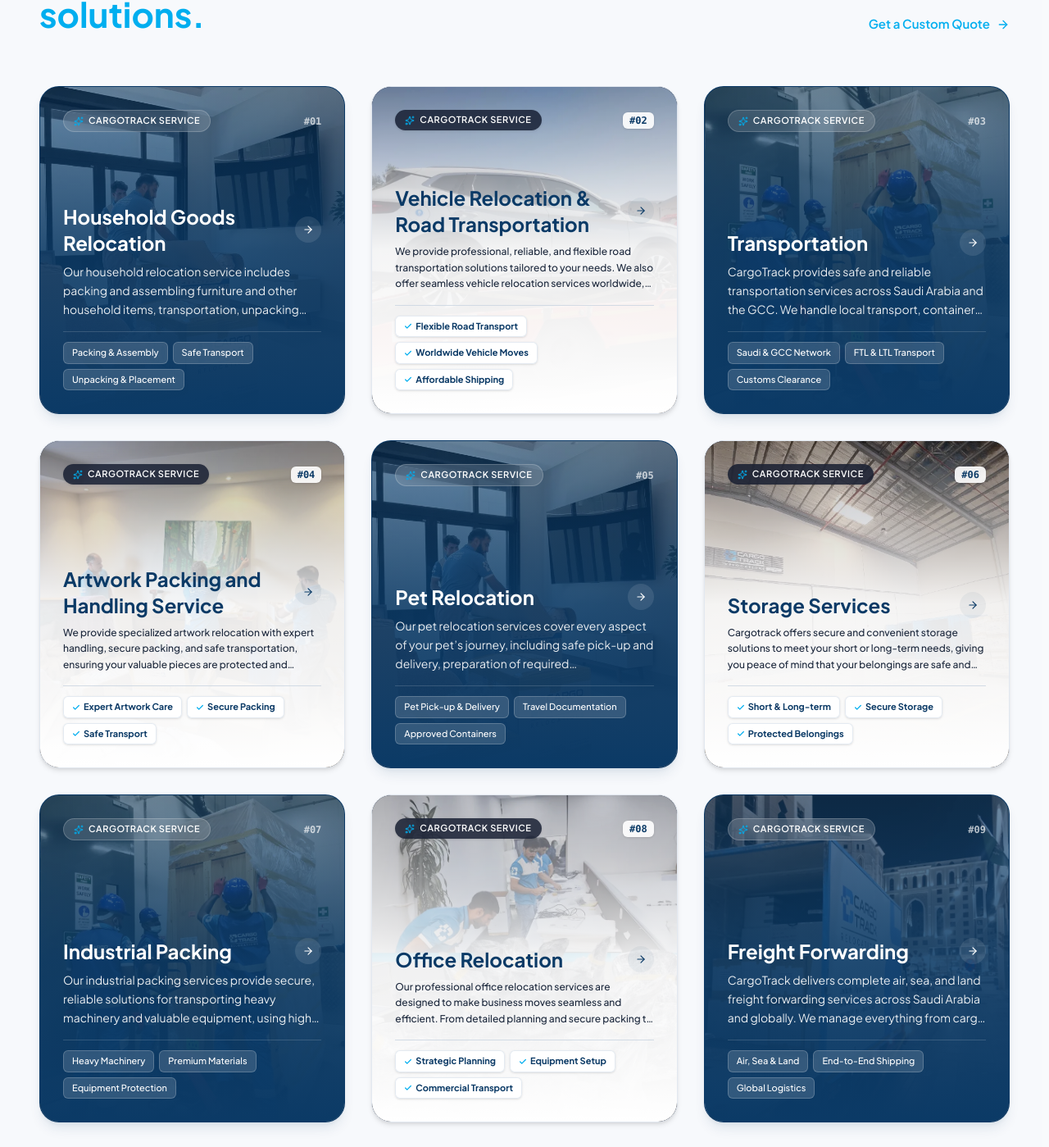
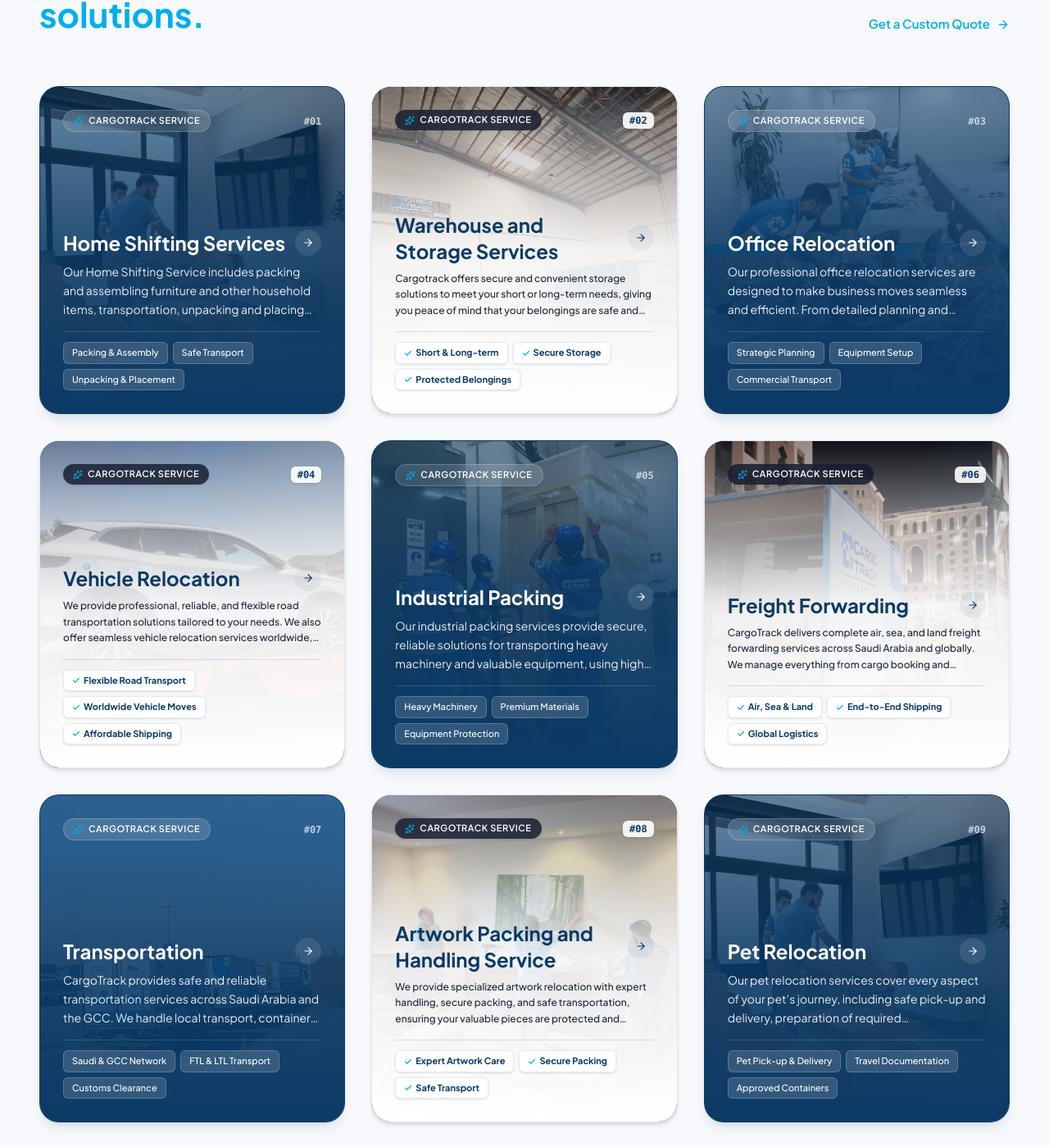
Before and after one commit to afham/cargo-track-website, a Next.js app: page /en in a window 1280 px wide. Shown: the part 2414-3813 px from the top of the page at 82% size. Built offline with nearby package versions, Linux system fonts and the light colour scheme; no server answers.

Commit message:
landing page changes added

```diff
--- a/app/modules/FooterSection.tsx
+++ b/app/modules/FooterSection.tsx
@@ -282,15 +282,14 @@ export const FooterSection = () => {
                 const name = t(`servicesList.${idx}.name`);
                 const slug = t(`servicesList.${idx}.slug`);
                 return (
-                  <li key={slug}>
-                    <a
-                      href={`#${slug}`}
-                      className="text-white/70 text-[13px] hover:text-white transition-colors relative group w-fit text-start inline-block"
-                    >
-                      {name}
-                      <span className="absolute -bottom-0.5 start-0 w-0 h-[1px] bg-primary group-hover:w-full transition-all duration-300" />
-                    </a>
-                  </li>
+                  <Link
+                    key={slug}
+                    href={`services/${slug}`}
+                    className="text-white/70 text-[13px] hover:text-white transition-colors relative group w-fit text-start inline-block"
+                  >
+                    {name}
+                    <span className="absolute -bottom-0.5 start-0 w-0 h-[1px] bg-primary group-hover:w-full transition-all duration-300" />
+                  </Link>
                 );
               })}
             </ul>
--- a/lib/services-data.ts
+++ b/lib/services-data.ts
@@ -1,26 +1,32 @@
 // lib/services-data.ts
 export const SERVICE_ITEMS = [
   {
-    slug: "household-goods-relocation",
+    slug: "home-shifting-services",
     index: 0,
     image: "/assets/photos2.webp",
   },
   {
-    slug: "vehicle-relocation-and-transportation",
+    slug: "warehouse-and-storage-services",
     index: 1,
+    image: "/assets/photos17.webp",
+  },
+  {
+    slug: "office-relocation",
+    index: 2,
+    image: "/assets/photos7.webp",
+  },
+  {
+    slug: "vehicle-relocation",
+    index: 3,
     image: "/assets/photos5.webp",
   },
-  { slug: "transportation", index: 2, image: "/assets/photos6.webp" },
-  { slug: "artwork-moving", index: 3, image: "/assets/photos18.webp" },
-  { slug: "pet-relocation", index: 4, image: "/assets/photos2.webp" },
-  { slug: "storage-services", index: 5, image: "/assets/photos17.webp" },
-  { slug: "industrial-packing", index: 6, image: "/assets/photos6.webp" },
-  {
-    slug: "office-relocation",
-    index: 7,
-    image: "/assets/photos7.webp",
-  },
-  { slug: "freight-forwarding", index: 8, image: "/assets/photos15.webp" },
+  { slug: "industrial-packing", index: 4, image: "/assets/photos6.webp" },
+  { slug: "freight-forwarding", index: 5, image: "/assets/photos15.webp" },
+
+  { slug: "transportation", index: 6, image: "/assets/photos9.webp" },
+  { slug: "artwork-moving", index: 7, image: "/assets/photos18.webp" },
+  { slug: "pet-relocation", index: 8, image: "/assets/photos2.webp" },
+
   { slug: "piligrim-moving", index: 9, image: "/assets/photos14.webp" },
   { slug: "mobility-services", index: 10, image: "/assets/photos13.webp" },
   { slug: "deep-cleaning-services", index: 11, image: "/assets/photos12.webp" },
--- a/messages/en.json
+++ b/messages/en.json
@@ -175,8 +175,8 @@
     "services": [
       {
         "id": "01",
-        "title": "Household Goods Relocation",
-        "description": "Our household relocation service includes packing and assembling furniture and other household items, transportation, unpacking and placing your household belongings.",
+        "title": "Home Shifting Services",
+        "description": "Our Home Shifting Service includes packing and assembling furniture and other household items, transportation, unpacking and placing your household belongings.",
         "tags": [
           "Packing & Assembly",
           "Safe Transport",
@@ -185,7 +185,23 @@
       },
       {
         "id": "02",
-        "title": "Vehicle Relocation & Road Transportation",
+        "title": "Warehouse and Storage Services",
+        "description": "Cargotrack offers secure and convenient storage solutions to meet your short or long-term needs, giving you peace of mind that your belongings are safe and protected.",
+        "tags": ["Short & Long-term", "Secure Storage", "Protected Belongings"]
+      },
+      {
+        "id": "03",
+        "title": "Office Relocation",
+        "description": "Our professional office relocation services are designed to make business moves seamless and efficient. From detailed planning and secure packing to transportation, unpacking, and setup, we handle your office equipment, furniture, and belongings with care and precision.",
+        "tags": [
+          "Strategic Planning",
+          "Equipment Setup",
+          "Commercial Transport"
+        ]
+      },
+      {
+        "id": "04",
+        "title": "Vehicle Relocation",
         "description": "We provide professional, reliable, and flexible road transportation solutions tailored to your needs. We also offer seamless vehicle relocation services worldwide, ensuring safe, efficient, and cost-effective transportation.",
         "tags": [
           "Flexible Road Transport",
@@ -194,7 +210,20 @@
         ]
       },
       {
-        "id": "03",
+        "id": "05",
+        "title": "Industrial Packing",
+        "description": "Our industrial packing services provide secure, reliable solutions for transporting heavy machinery and valuable equipment, using high-quality packing materials and specialized techniques to ensure maximum protection throughout the journey.",
+        "tags": ["Heavy Machinery", "Premium Materials", "Equipment Protection"]
+      },
+
+      {
+        "id": "06",
+        "title": "Freight Forwarding",
+        "description": "CargoTrack delivers complete air, sea, and land freight forwarding services across Saudi Arabia and globally. We manage everything from cargo booking and documentation to customs clearance and final delivery.",
+        "tags": ["Air, Sea & Land", "End-to-End Shipping", "Global Logistics"]
+      },
+      {
+        "id": "07",
         "title": "Transportation",
         "description": "CargoTrack provides safe and reliable transportation services across Saudi Arabia and the GCC. We handle local transport, container shipping, FTL, LTL, and smooth customs clearance for import/export cargo.",
         "tags": [
@@ -204,13 +233,13 @@
         ]
       },
       {
-        "id": "04",
+        "id": "08",
         "title": "Artwork Packing and Handling Service",
         "description": "We provide specialized artwork relocation with expert handling, secure packing, and safe transportation, ensuring your valuable pieces are protected and carefully managed from start to finish.",
         "tags": ["Expert Artwork Care", "Secure Packing", "Safe Transport"]
       },
       {
-        "id": "05",
+        "id": "09",
         "title": "Pet Relocation",
         "description": "Our pet relocation services cover every aspect of your pet’s journey, including safe pick-up and delivery, preparation of required documentation, and provision of suitable travel crates and facilities for a smooth and comfortable relocation.",
         "tags": [
@@ -219,34 +248,7 @@
           "Approved Containers"
         ]
       },
-      {
-        "id": "06",
-        "title": "Storage Services",
-        "description": "Cargotrack offers secure and convenient storage solutions to meet your short or long-term needs, giving you peace of mind that your belongings are safe and protected.",
-        "tags": ["Short & Long-term", "Secure Storage", "Protected Belongings"]
-      },
-      {
-        "id": "07",
-        "title": "Industrial Packing",
-        "description": "Our industrial packing services provide secure, reliable solutions for transporting heavy machinery and valuable equipment, using high-quality packing materials and specialized techniques to ensure maximum protection throughout the journey.",
-        "tags": ["Heavy Machinery", "Premium Materials", "Equipment Protection"]
-      },
-      {
-        "id": "08",
-        "title": "Office Relocation",
-        "description": "Our professional office relocation services are designed to make business moves seamless and efficient. From detailed planning and secure packing to transportation, unpacking, and setup, we handle your office equipment, furniture, and belongings with care and precision.",
-        "tags": [
-          "Strategic Planning",
-          "Equipment Setup",
-          "Commercial Transport"
-        ]
-      },
-      {
-        "id": "09",
-        "title": "Freight Forwarding",
-        "description": "CargoTrack delivers complete air, sea, and land freight forwarding services across Saudi Arabia and globally. We manage everything from cargo booking and documentation to customs clearance and final delivery.",
-        "tags": ["Air, Sea & Land", "End-to-End Shipping", "Global Logistics"]
-      },
+
       {
         "id": "10",
         "title": "Pilgrim Baggage Handling",
@@ -508,24 +510,58 @@
       "contact": "Contact"
     },
     "servicesList": [
-      { "name": "Household Goods Relocation", "slug": "household-goods" },
       {
-        "name": "Vehicle Relocation & Transport",
-        "slug": "vehicle-relocation"
+        "slug": "home-shifting-services",
+        "name": "Home Shifting Services"
       },
-      { "name": "Packing & Crating Services", "slug": "packing-crating" },
-      { "name": "Artwork Packing & Handling", "slug": "artwork-packing" },
-      { "name": "Pet Relocation", "slug": "pet-relocation" },
-      { "name": "Storage & Warehousing", "slug": "storage-warehousing" },
-      { "name": "Industrial Packing", "slug": "industrial-packing" },
-      { "name": "Office Relocation", "slug": "office-relocation" },
-      { "name": "Groupage Services", "slug": "groupage-services" },
-      { "name": "Pilgrim Baggage Handling", "slug": "pilgrim-baggage" },
       {
-        "name": "Mobility & Destination Services",
-        "slug": "mobility-services"
+        "slug": "warehouse-and-storage-services",
+        "name": "Warehouse and Storage Services"
       },
-      { "name": "Deep Cleaning Service", "slug": "deep-cleaning" }
+      {
+        "slug": "office-relocation",
+        "name": "Office Relocation"
+      },
+      {
+        "slug": "vehicle-relocation",
+        "name": "Vehicle Relocation"
+      },
+      {
+        "slug": "industrial-packing",
+        "name": "Industrial Packing"
+      },
+      {
+        "slug": "freight-forwarding",
+        "name": "Freight Forwarding"
+      },
+
+      {
+        "slug": "transportation",
+        "name": "Transportation",
+        "image": "/assets/photos9.webp"
+      },
+      {
+        "slug": "artwork-moving",
+        "name": "Artwork Moving"
+      },
+      {
+        "slug": "pet-relocation",
+        "name": "Pet Relocation",
+        "image": "/assets/photos2.webp"
+      },
+
+      {
+        "slug": "piligrim-moving",
+        "name": "Piligrim Moving"
+      },
+      {
+        "slug": "mobility-services",
+        "name": "Mobility Services"
+      },
+      {
+        "slug": "deep-cleaning-services",
+        "name": "Deep Cleaning Services"
+      }
     ],
     "branches": [
       {
```
Also changed, not shown: messages/ar.json (+56 -36 lines).
